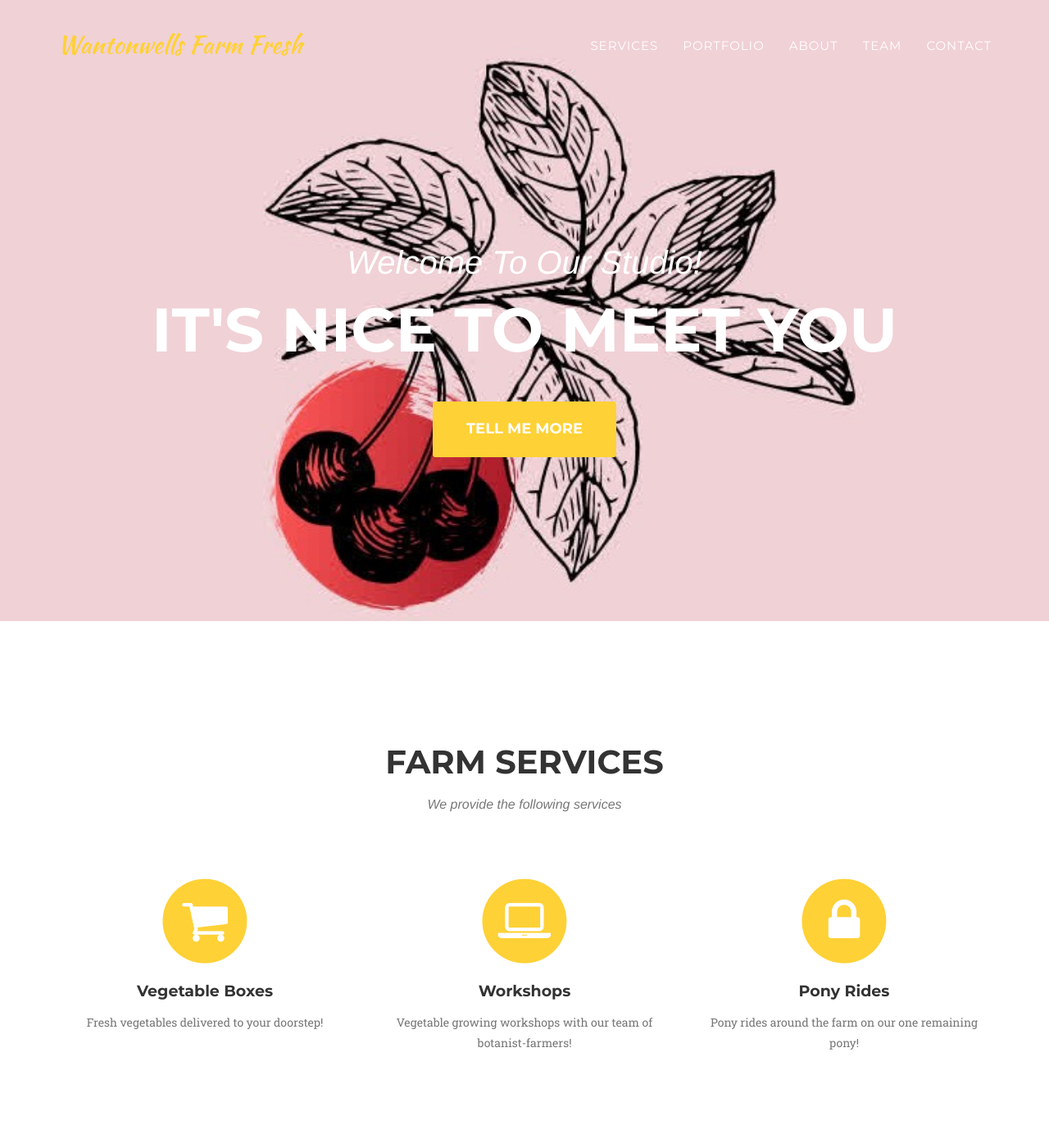
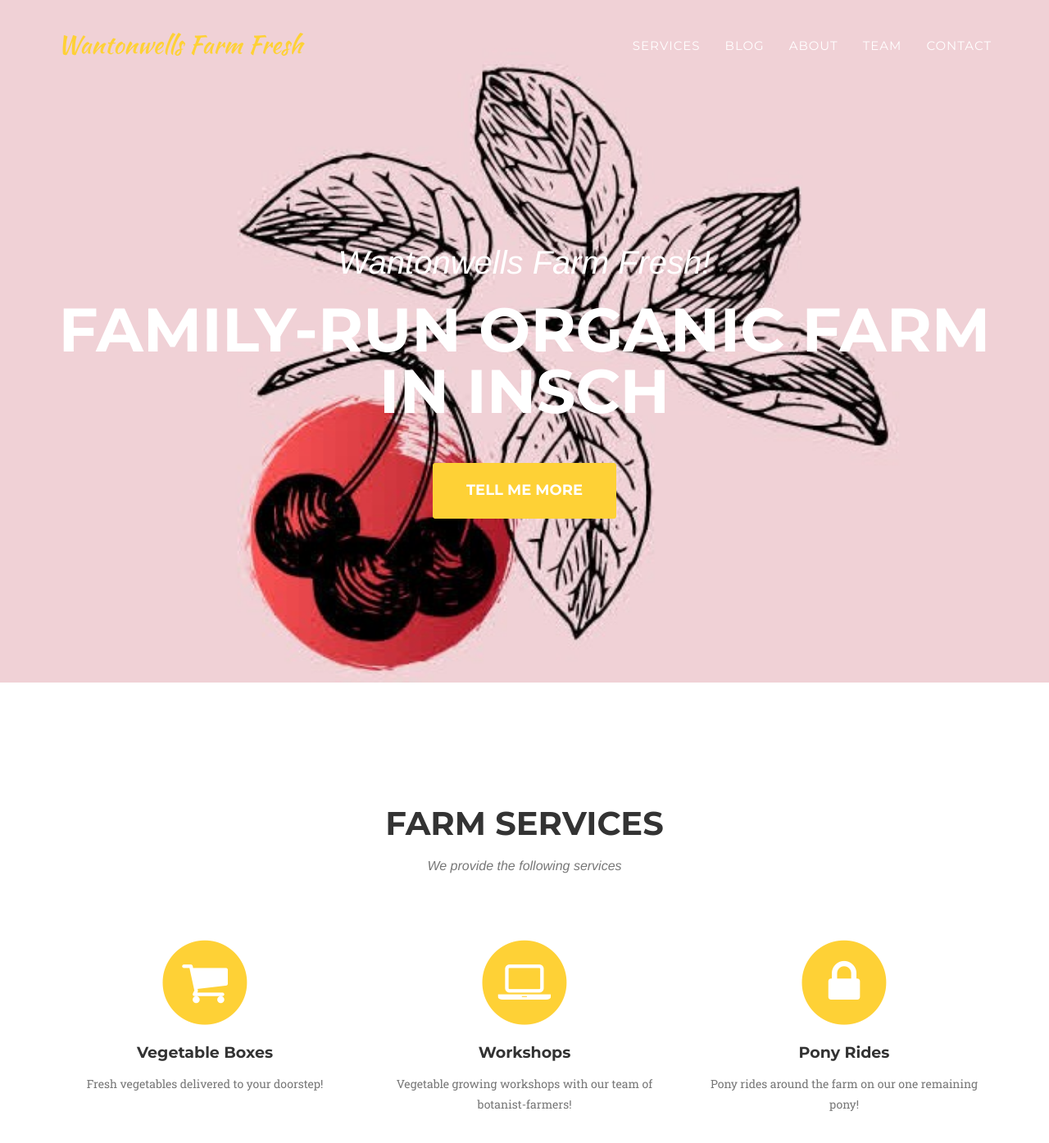
Before and after one commit to pollypeaches/pollypeaches.github.io, a Jekyll site: the page built from index.html, in a window 1280 px wide and 1400 px high. Shown: the top 1395 px of the window at 82% size. Built offline with Jekyll 4.4.1, drawn with Linux system fonts in a browser that asks for light colours; some web fonts are replaced; some of the changed text lies outside the part shown.

Commit message:
fixed portfolio

```diff
--- a/_includes/header.html
+++ b/_includes/header.html
@@ -22,7 +22,7 @@
                         <a class="page-scroll" href="#services">Services</a>
                     </li>
                     <li>
-                        <a class="page-scroll" href="#portfolio">Portfolio</a>
+                        <a class="page-scroll" href="#portfolio">Blog</a>
                     </li>
                     <li>
                         <a class="page-scroll" href="#about">About</a>
@@ -44,8 +44,8 @@
     <header>
         <div class="container">
             <div class="intro-text">
-                <div class="intro-lead-in">Welcome To Our Studio!</div>
-                <div class="intro-heading">It's Nice To Meet You</div>
+                <div class="intro-lead-in">Wantonwells Farm Fresh!</div>
+                <div class="intro-heading">Family-run Organic Farm in Insch</div>
                 <a href="#services" class="page-scroll btn btn-xl">Tell Me More</a>
             </div>
         </div>
--- a/_includes/portfolio_grid.html
+++ b/_includes/portfolio_grid.html
@@ -3,8 +3,8 @@
         <div class="container">
             <div class="row">
                 <div class="col-lg-12 text-center">
-                    <h2 class="section-heading">Portfolio</h2>
-                    <h3 class="section-subheading text-muted">Lorem ipsum dolor sit amet consectetur.</h3>
+                    <h2 class="section-heading">Blog</h2>
+                    <h3 class="section-subheading text-muted">Read about our activities!</h3>
                 </div>
             </div>
             <div class="row">
--- a/_layouts/default.html
+++ b/_layouts/default.html
@@ -11,7 +11,6 @@
     {% include portfolio_grid.html %}
     {% include about.html %}
     {% include team.html %}
-    {% include clients.html %}
     {% include contact.html %}
     {% include footer.html %}
     {% include modals.html %}
```
